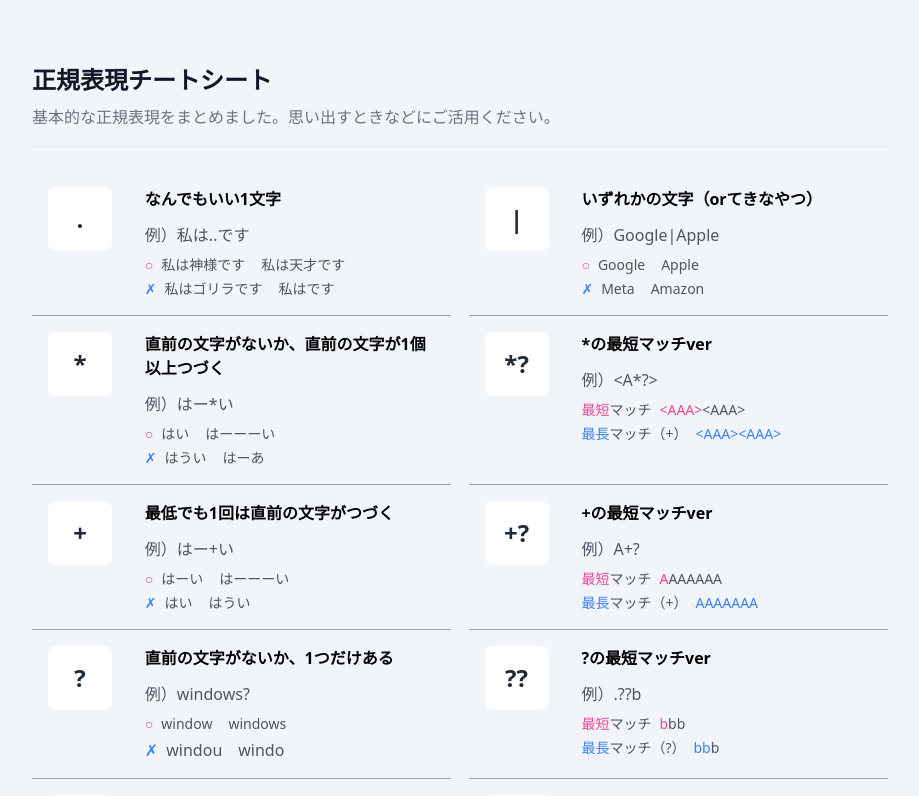
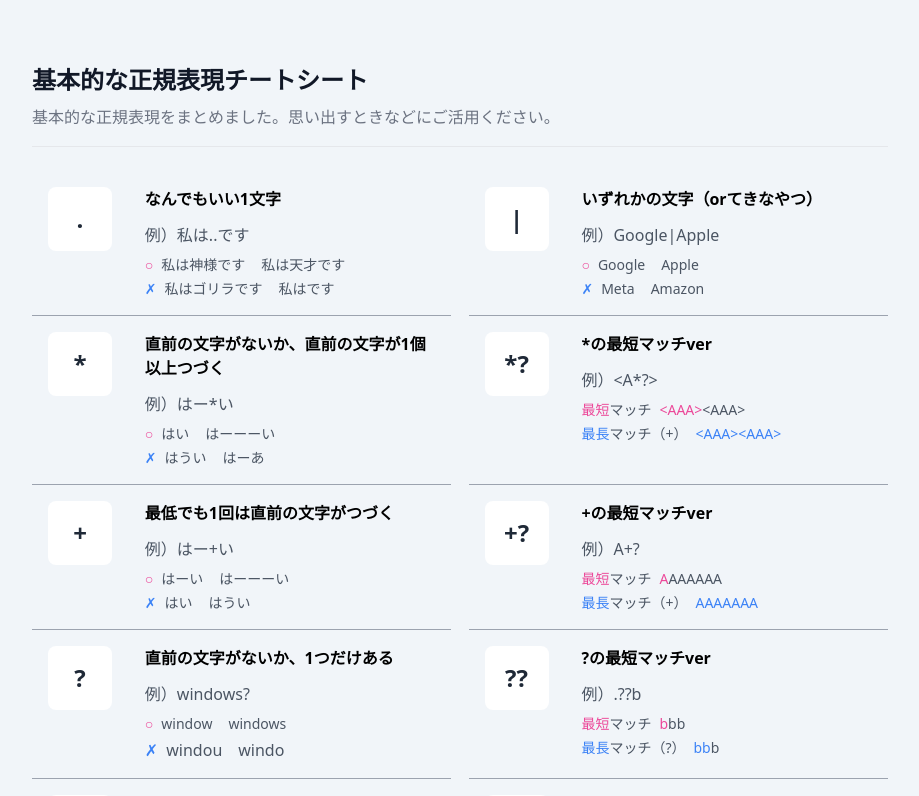
Before and after one commit to gsh519/regex-tips, a React (Vite) app: page / in a window 1280 px wide. Shown: the top 796 px of the page, without its empty margins (180-1099 px from the left). Built offline with nearby package versions, Linux system fonts and the light colour scheme.

Commit message:
コンテンツ内タイトル編集

```diff
--- a/src/App.tsx
+++ b/src/App.tsx
@@ -5,7 +5,7 @@ function App() {
         <section className="text-gray-600 body-font">
             <div className="max-w-4xl px-5 sm:py-16 py-10 mx-auto">
                 <div className="w-full pb-4 mb-6 text-left border-b">
-                <h1 className="text-2xl font-semibold title-font mb-2 text-gray-900">正規表現チートシート</h1>
+                <h1 className="text-2xl font-semibold title-font mb-2 text-gray-900">基本的な正規表現チートシート</h1>
                 <h2 className="w-full leading-relaxed text-gray-500">基本的な正規表現をまとめました。思い出すときなどにご活用ください。</h2>
                 </div>
 
```
